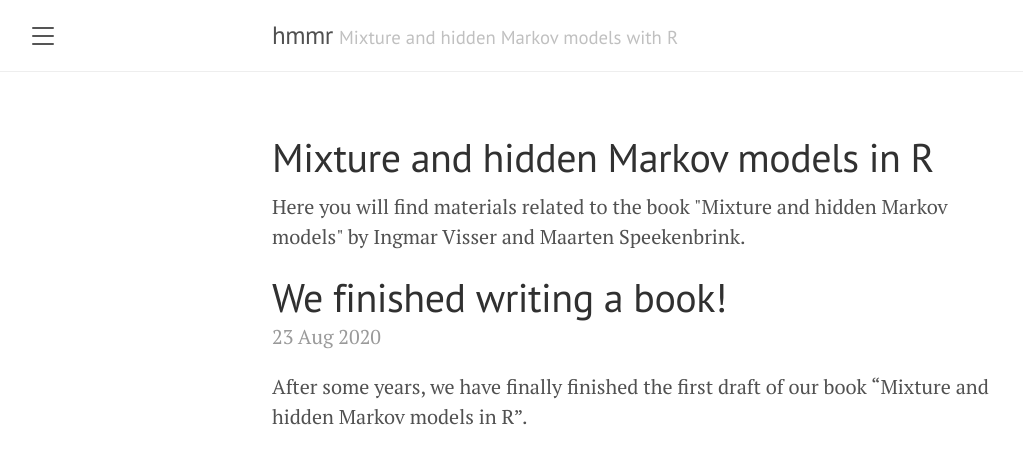
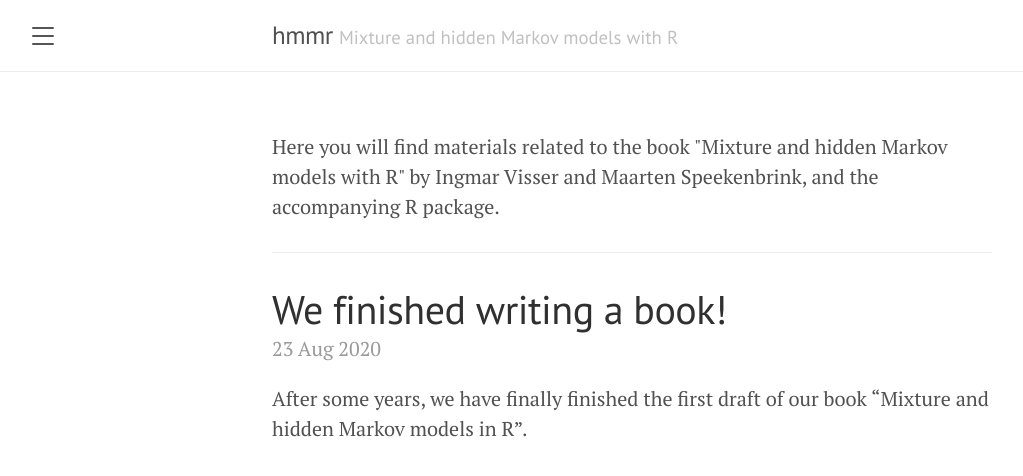
Before and after one commit to depmix/depmix.github.io, a Jekyll site: the page built from hmmr/index.html, in a window 1280 px wide. Shown: the top 476 px of the page, without its empty margins (8-1031 px from the left). Built offline with Jekyll 4.4.1, drawn with Linux system fonts in a browser that asks for light colours.

Commit message:
fixed some small things

```diff
--- a/hmmr/index.html
+++ b/hmmr/index.html
@@ -4,12 +4,12 @@ title: Home
 category: hmmr
 ---
 
-<h1>Mixture and hidden Markov models in R</h1>
 <p>
 Here you will find materials related to the book "Mixture and hidden Markov
-models" by Ingmar Visser and Maarten Speekenbrink.
+models with R" by Ingmar Visser and Maarten Speekenbrink, and the accompanying R
+package.
 </p>
-
+<hr />
 <div class="posts">
   {% for post in site.posts %}
     {% if post.categories contains 'hmmr' %}
--- a/index.html
+++ b/index.html
@@ -10,7 +10,7 @@ Information related to:
 <ul>
   <li><a href="{{'/depmixS4' | absolute_url}}">depmixS4</a> package for R</li>
   <li>The <a href="{{'/hmmr' | absolute_url}}">"Mixture and hidden Markov
-    models in R"</a> book and accompanying R package.</li>
+    models with R"</a> book and the accompanying R package.</li>
 </ul>
 
 <!--
```
Also changed, not shown: hmmr/about.md (+1 -1 lines).
